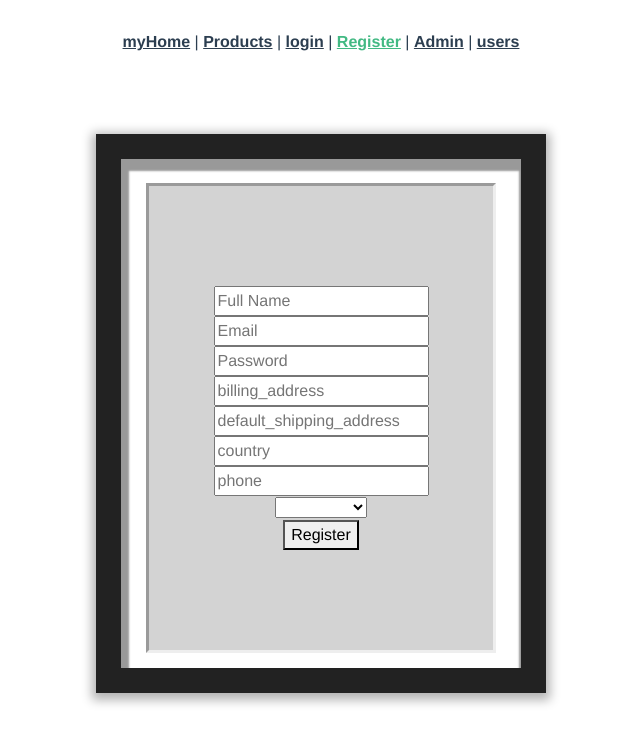
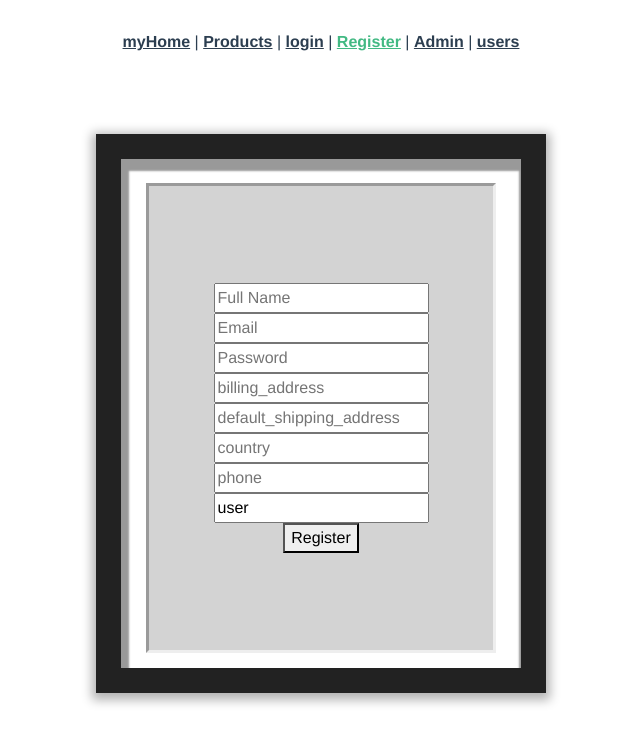
Before and after one commit to hilmimallick/capstone_frontend, a Vue app: page /register in a window 1280 px wide. Shown: the top 744 px of the page, without its empty margins (319-959 px from the left). Built offline with nearby package versions, Linux system fonts and the light colour scheme.

Commit message:
testing today 1

```diff
--- a/src/store/index.js
+++ b/src/store/index.js
@@ -93,7 +93,6 @@ export default createStore({
       })
         .then((response) => response.json())
         .then((json) => context.commit("setusers", json));
-      router.push("/products");
     },
 
     getusers: async (context) => {
--- a/src/views/register.vue
+++ b/src/views/register.vue
@@ -67,9 +67,16 @@
           </div>
 
           <div>
-            <select name="user" id="user" v-model="user_type">
+            <input
+              class="register-form-usertype"
+              type="text"
+              v-model="user_type"
+              placeholder="user"
+              readonly
+            />
+            <!-- <select name="user" id="user" v-model="user_type">
               <option value="user">Customer</option>
-            </select>
+            </select> -->
           </div>
 
           <div>
@@ -91,7 +98,7 @@ export default {
       default_shipping_address: "",
       country: "",
       phone: "",
-      user_type: "",
+      user_type: "user",
     };
   },
   computed: {
```
